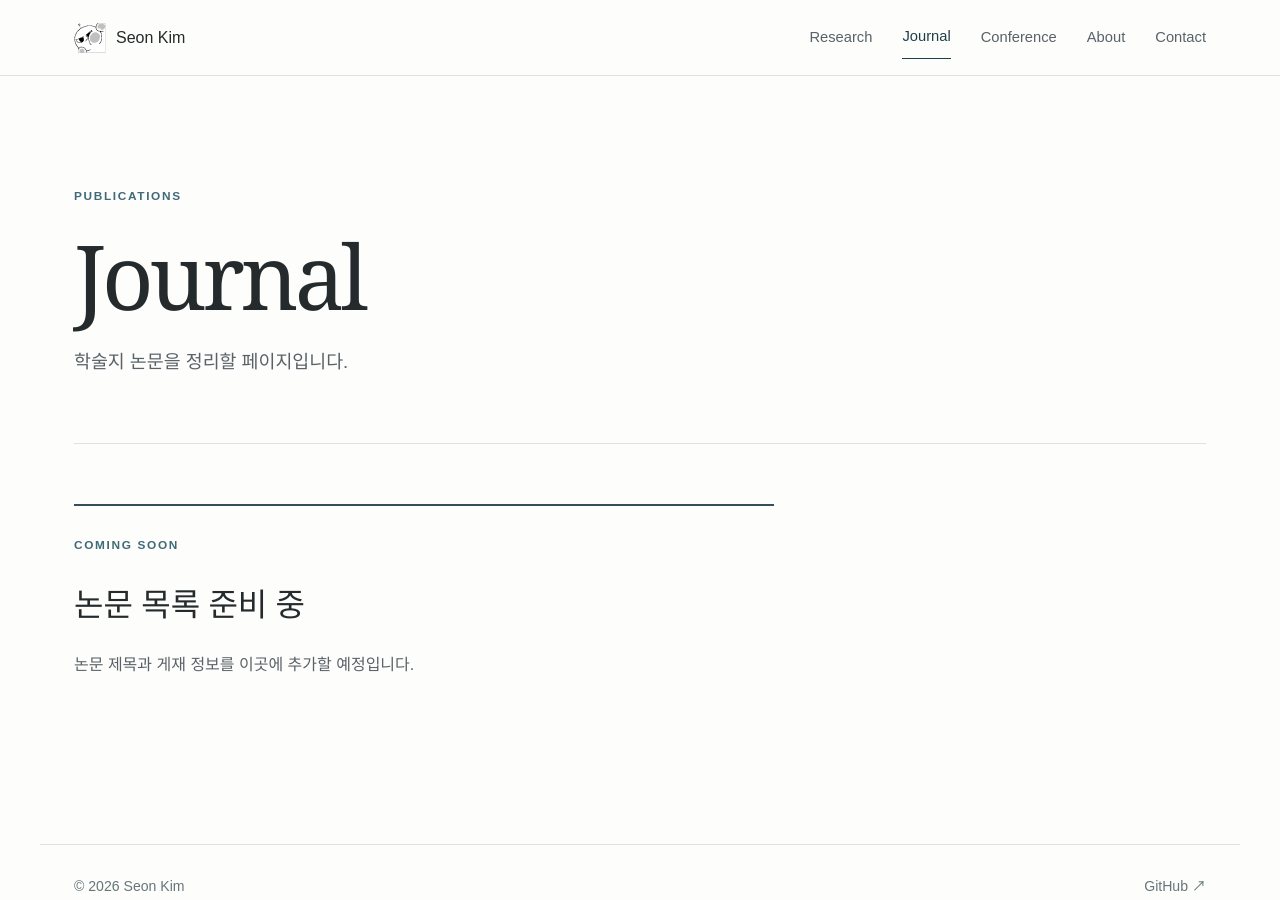
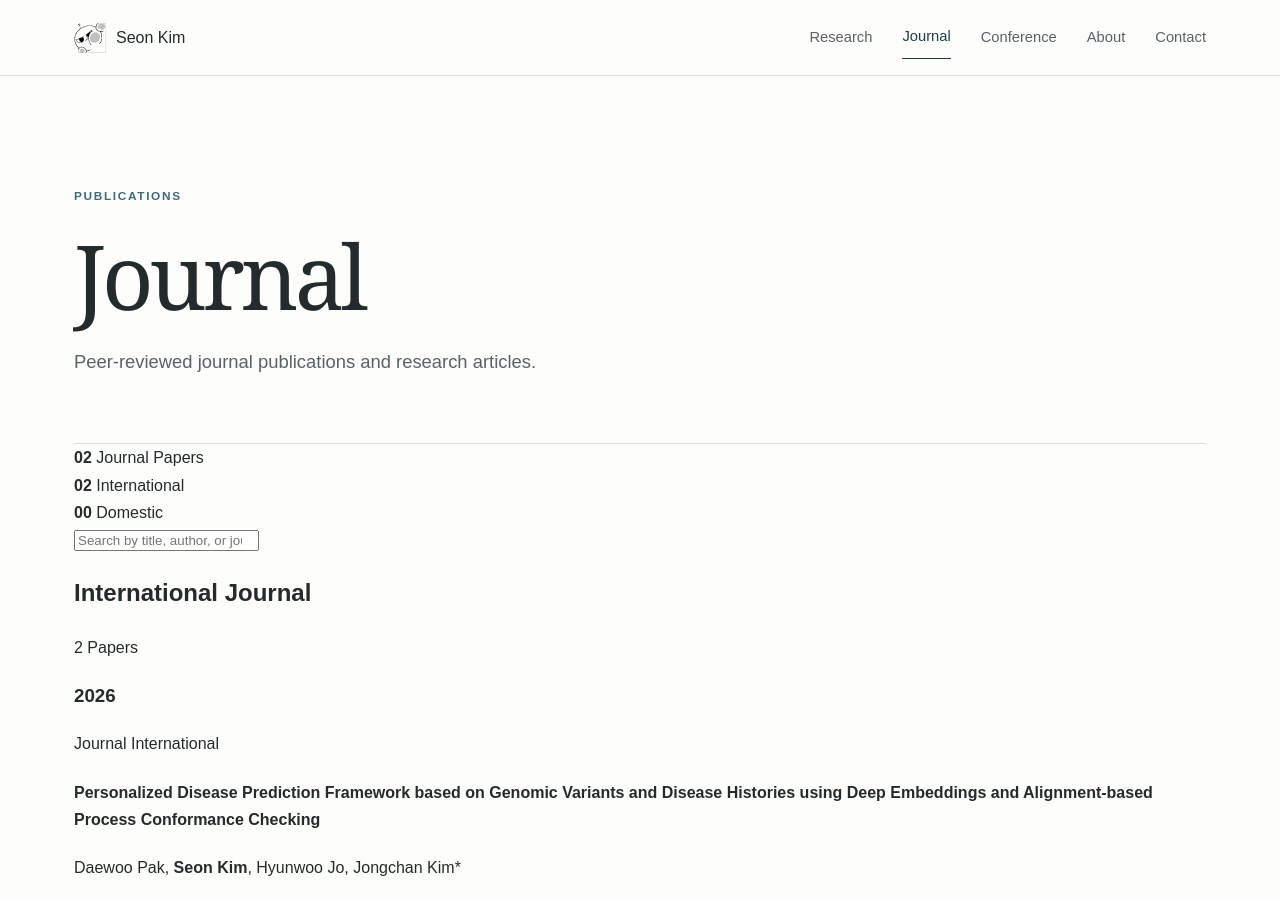
Before and after one commit to KSO012/KSO012.github.io, a Jekyll site: the page built from journal.md, in a window 1280 px wide and 900 px high. Built offline with Jekyll 4.4.1, drawn with Linux system fonts in a browser that asks for light colours; some of the changed text lies outside the part shown.

Commit message:
Update journal.md

```diff
--- a/journal.md
+++ b/journal.md
@@ -4,5 +4,163 @@ title: Journal
 nav: journal
 permalink: /journal/
 ---
-<section class="page-intro"><div class="eyebrow">PUBLICATIONS</div><h1>Journal</h1><p>학술지 논문을 정리할 페이지입니다.</p></section>
-<div class="project-card"><span class="eyebrow">COMING SOON</span><h2>논문 목록 준비 중</h2><p>논문 제목과 게재 정보를 이곳에 추가할 예정입니다.</p></div>
+
+<section class="page-intro">
+  <div class="eyebrow">PUBLICATIONS</div>
+  <h1>Journal</h1>
+  <p>Peer-reviewed journal publications and research articles.</p>
+</section>
+
+<section class="journal-page">
+
+  <!-- Publication Statistics -->
+  <div class="journal-stats">
+    <div class="journal-stat">
+      <strong>02</strong>
+      <span>Journal Papers</span>
+    </div>
+
+    <div class="journal-stat">
+      <strong>02</strong>
+      <span>International</span>
+    </div>
+
+    <div class="journal-stat">
+      <strong>00</strong>
+      <span>Domestic</span>
+    </div>
+  </div>
+
+  <!-- Search -->
+  <div class="journal-search">
+    <input
+      type="search"
+      id="journal-search"
+      placeholder="Search by title, author, or journal..."
+      aria-label="Search publications"
+    >
+  </div>
+
+  <!-- International Journal -->
+  <section class="journal-section">
+
+    <div class="journal-section-header">
+      <h2>International Journal</h2>
+      <span>2 Papers</span>
+    </div>
+
+    <div class="journal-year-group">
+
+      <h3 class="journal-year">2026</h3>
+
+      <!-- Paper 1 -->
+      <article class="journal-paper">
+
+        <div class="journal-badges">
+          <span>Journal</span>
+          <span>International</span>
+        </div>
+
+        <h4>
+          Personalized Disease Prediction Framework based on Genomic Variants and Disease Histories using Deep Embeddings and Alignment-based Process Conformance Checking
+        </h4>
+
+        <p class="journal-authors">
+          Daewoo Pak, <strong>Seon Kim</strong>, Hyunwoo Jo,
+          Jongchan Kim*
+        </p>
+
+        <p class="journal-name">
+          Scientific Reports
+        </p>
+
+      </article>
+
+      <!-- Paper 2 -->
+      <article class="journal-paper">
+
+        <div class="journal-badges">
+          <span>Journal</span>
+          <span>International</span>
+          <span class="highlight">Editor's Choice</span>
+        </div>
+
+        <h4>
+          Clinical Text Embeddings: A Systematic Review of Methods, Applications, and Future Directions
+        </h4>
+
+        <p class="journal-authors">
+          Hyunwoo Jo, <strong>Seon Kim</strong>, Hyunwoo Son,
+          Jongchan Kim*
+        </p>
+
+        <p class="journal-name">
+          International Journal of Medical Informatics
+        </p>
+
+      </article>
+
+    </div>
+
+  </section>
+
+  <!-- Domestic Journal -->
+  <section class="journal-section">
+
+    <div class="journal-section-header">
+      <h2>Domestic Journal</h2>
+      <span>0 Papers</span>
+    </div>
+
+    <p class="journal-empty">
+      No publications yet.
+    </p>
+
+  </section>
+
+  <p id="journal-no-results" hidden>
+    No matching publications found.
+  </p>
+
+</section>
+
+<!-- Publication Search -->
+<script>
+document.addEventListener("DOMContentLoaded", function () {
+
+  const search = document.getElementById("journal-search");
+  const papers = document.querySelectorAll(".journal-paper");
+  const groups = document.querySelectorAll(".journal-year-group");
+  const noResults = document.getElementById("journal-no-results");
+
+  search.addEventListener("input", function () {
+
+    const keyword = search.value.toLowerCase().trim();
+    let visibleCount = 0;
+
+    papers.forEach(function (paper) {
+
+      const text = paper.textContent.toLowerCase();
+      const matched = text.includes(keyword);
+
+      paper.hidden = !matched;
+
+      if (matched) visibleCount++;
+
+    });
+
+    groups.forEach(function (group) {
+
+      const visiblePapers =
+        group.querySelectorAll(".journal-paper:not([hidden])");
+
+      group.hidden = visiblePapers.length === 0;
+
+    });
+
+    noResults.hidden = visibleCount !== 0;
+
+  });
+
+});
+</script>
```
